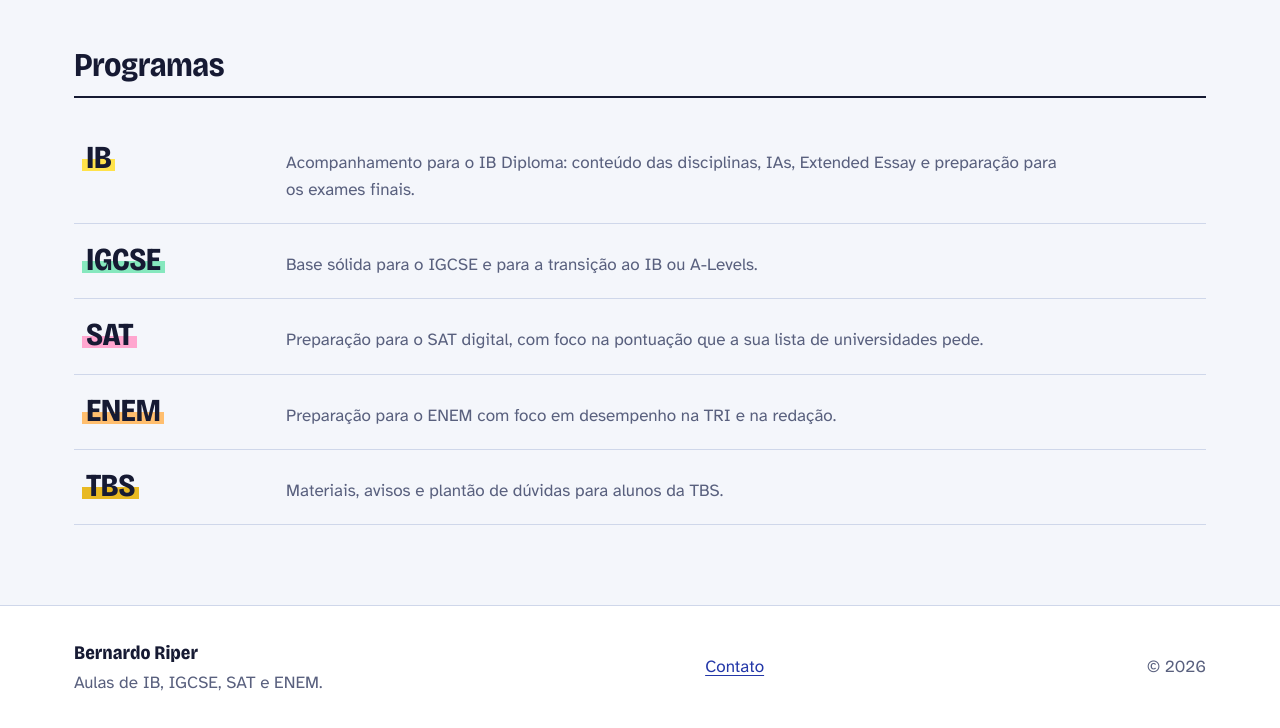
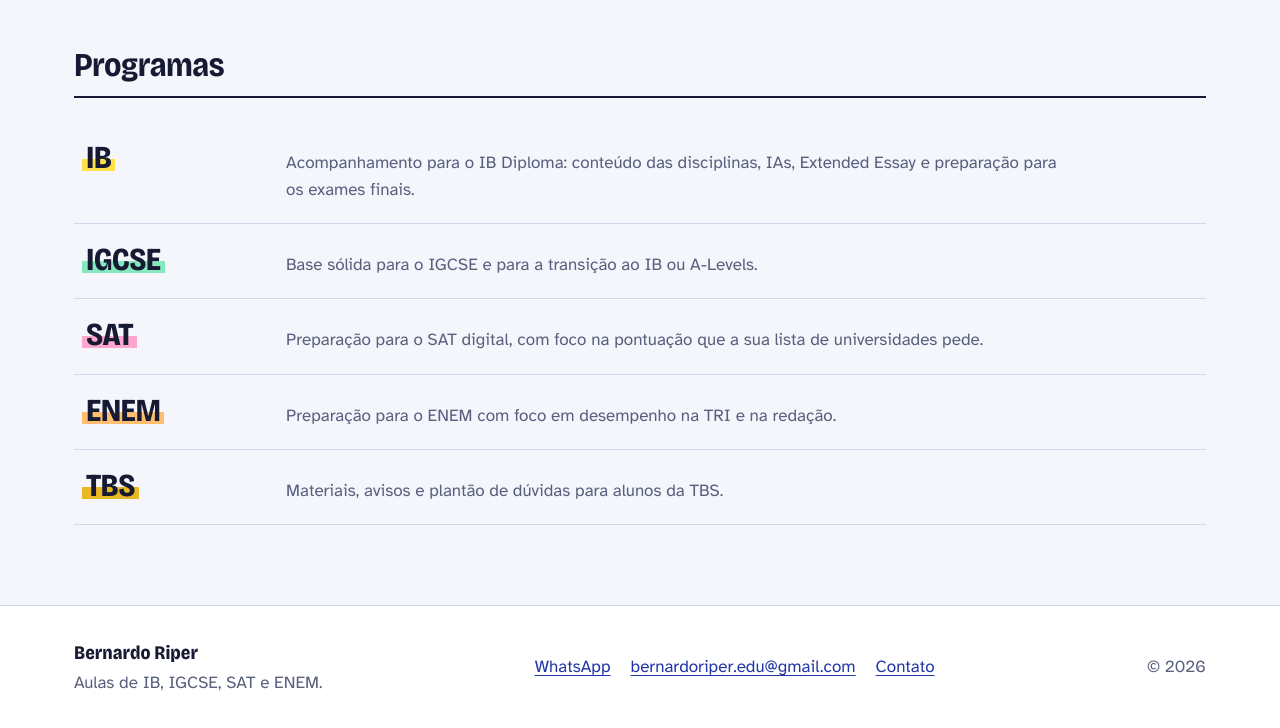
Before and after one commit to BernardoRiper-edu/bernardoriper-edu.github.io, a Jekyll site: the page built from index.html, in a window 1280 px wide and 900 px high, scrolled down 1245 px, cut to the strip 172-900 px from the top of the window. Built offline with Jekyll 4.4.1, drawn with Linux system fonts in a browser that asks for light colours.

Commit message:
Contatos: WhatsApp e e-mail
Co-Authored-By: Claude Opus 5.5 <noreply@anthropic.com>
Claude-Session: https://claude.ai/code/session_01CSAQ59vYvjoYtvE7TwCco6

```diff
--- a/_config.yml
+++ b/_config.yml
@@ -9,8 +9,8 @@ url: "https://bernardoriper-edu.github.io"
 # Campos vazios simplesmente não aparecem.
 # ------------------------------------------------------------------
 calendly_url: "https://calendly.com/bernardoriper-edu/new-meeting"
-email: ""            # ex.: "bernardo@exemplo.com"
-whatsapp: ""         # só números com DDI+DDD, ex.: "5521999999999"
+email: "bernardoriper.edu@gmail.com"            # ex.: "bernardo@exemplo.com"
+whatsapp: "5521985427025"         # só números com DDI+DDD, ex.: "5521999999999"
 instagram: ""        # só o usuário, ex.: "prof.bernardoriper"
 linkedin: ""         # URL completa
 
```
